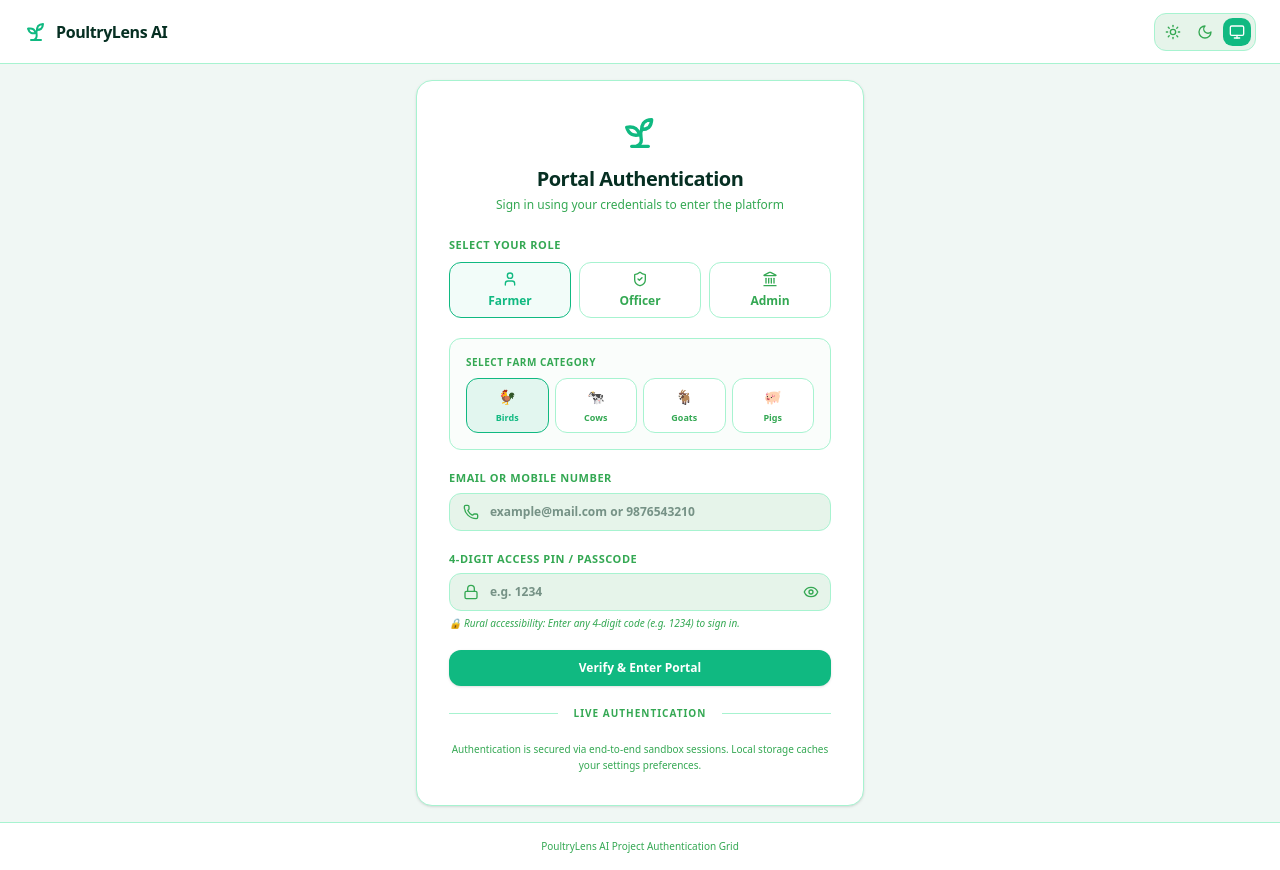
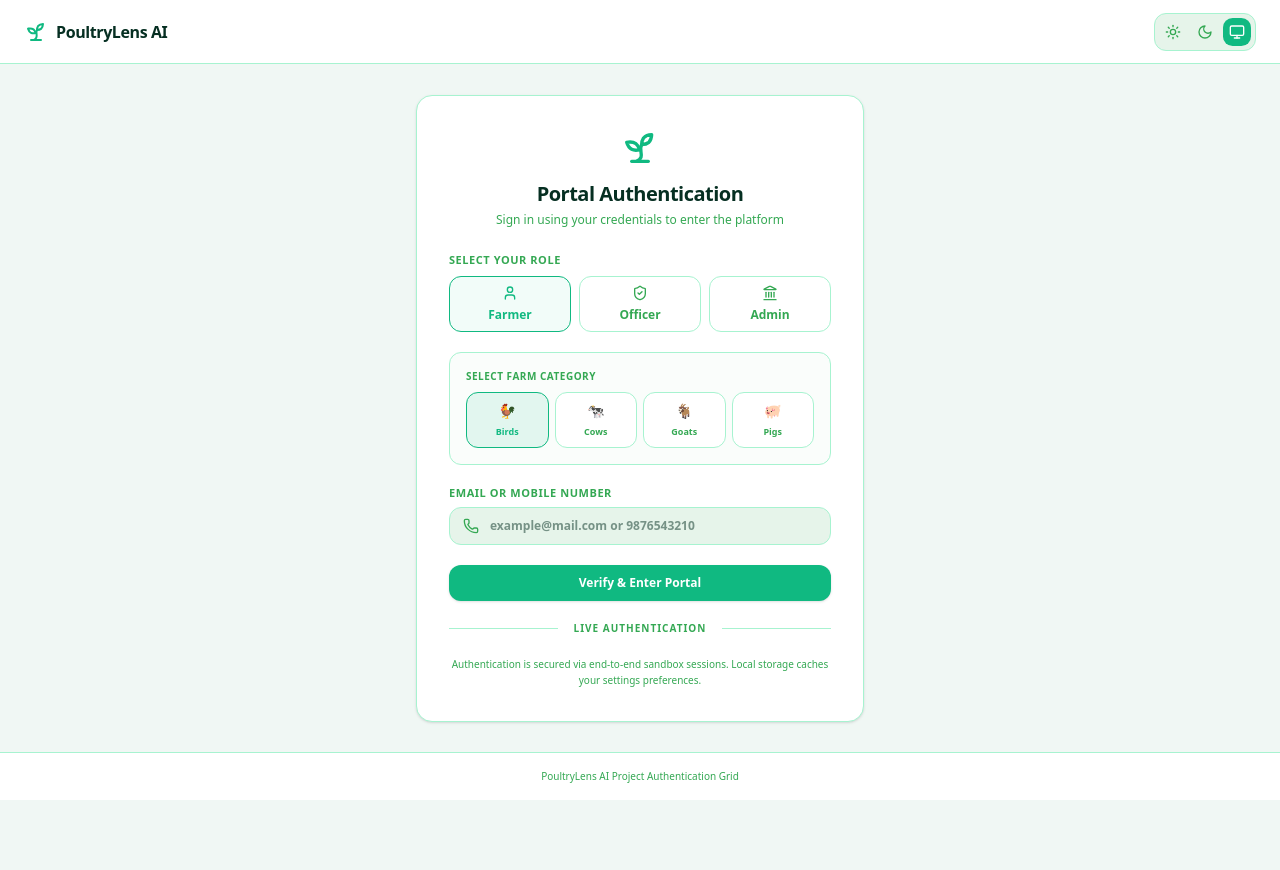
Before and after one commit to sangameswarpn-ai/poultry-management, a Next.js app: page /login in a window 1280 px wide. After the commit the page ends 800 px from the top, so only its background shows below. Built offline with nearby package versions, Linux system fonts and the light colour scheme.

Commit message:
feat: bypass password input requirement completely for farmer role

```diff
--- a/src/app/login/page.tsx
+++ b/src/app/login/page.tsx
@@ -30,14 +30,8 @@ export default function LoginPage() {
       return;
     }
 
-    if (!password.trim()) {
-      setError(role === 'farmer' ? 'Please enter your 4-digit Access PIN.' : 'Please enter your password.');
-      return;
-    }
-
-    // Quick sandbox validation helper
-    if (role === 'farmer' && password.trim().length < 4) {
-      setError('Farmer Access PIN must be at least 4 digits (e.g., 1234).');
+    if (role !== 'farmer' && !password.trim()) {
+      setError('Please enter your password.');
       return;
     }
 
@@ -166,10 +160,11 @@ export default function LoginPage() {
               </div>
             </div>
 
-            {/* Password or PIN Input */}
+            {/* Password Input (Only for Officers/Admins) */}
+            {role !== 'farmer' && (
               <div className="space-y-1.5">
                 <label className="text-[11px] font-bold text-muted-foreground uppercase tracking-wider block">
-                {role === 'farmer' ? '4-Digit Access PIN / Passcode' : 'Account Password'}
+                  Account Password
                 </label>
                 <div className="relative">
                   <div className="absolute inset-y-0 left-0 pl-3.5 flex items-center pointer-events-none text-muted-foreground">
@@ -178,10 +173,10 @@ export default function LoginPage() {
                   <input
                     type={showPassword ? 'text' : 'password'}
                     required
-                  maxLength={role === 'farmer' ? 6 : 30}
+                    maxLength={30}
                     value={password}
                     onChange={(e) => setPassword(e.target.value)}
-                  placeholder={role === 'farmer' ? "e.g. 1234" : "••••••••"}
+                    placeholder="••••••••"
                     className="w-full bg-secondary border border-border rounded-xl pl-10 pr-10 py-2.5 text-xs font-semibold focus:outline-none focus:border-primary transition-colors"
                   />
                   <button
@@ -193,11 +188,10 @@ export default function LoginPage() {
                   </button>
                 </div>
                 <p className="text-[10px] text-muted-foreground italic leading-tight mt-1">
-                {role === 'farmer'
-                  ? '🔒 Rural accessibility: Enter any 4-digit code (e.g. 1234) to sign in.'
-                  : '🔒 Admin access: Enter standard credentials (e.g. admin123) to continue.'}
+                  🔒 Admin access: Enter standard credentials (e.g. admin123) to continue.
                 </p>
               </div>
+            )}
 
             <button
               type="submit"
```
Lines whose indentation alone changed are shown as unchanged.
